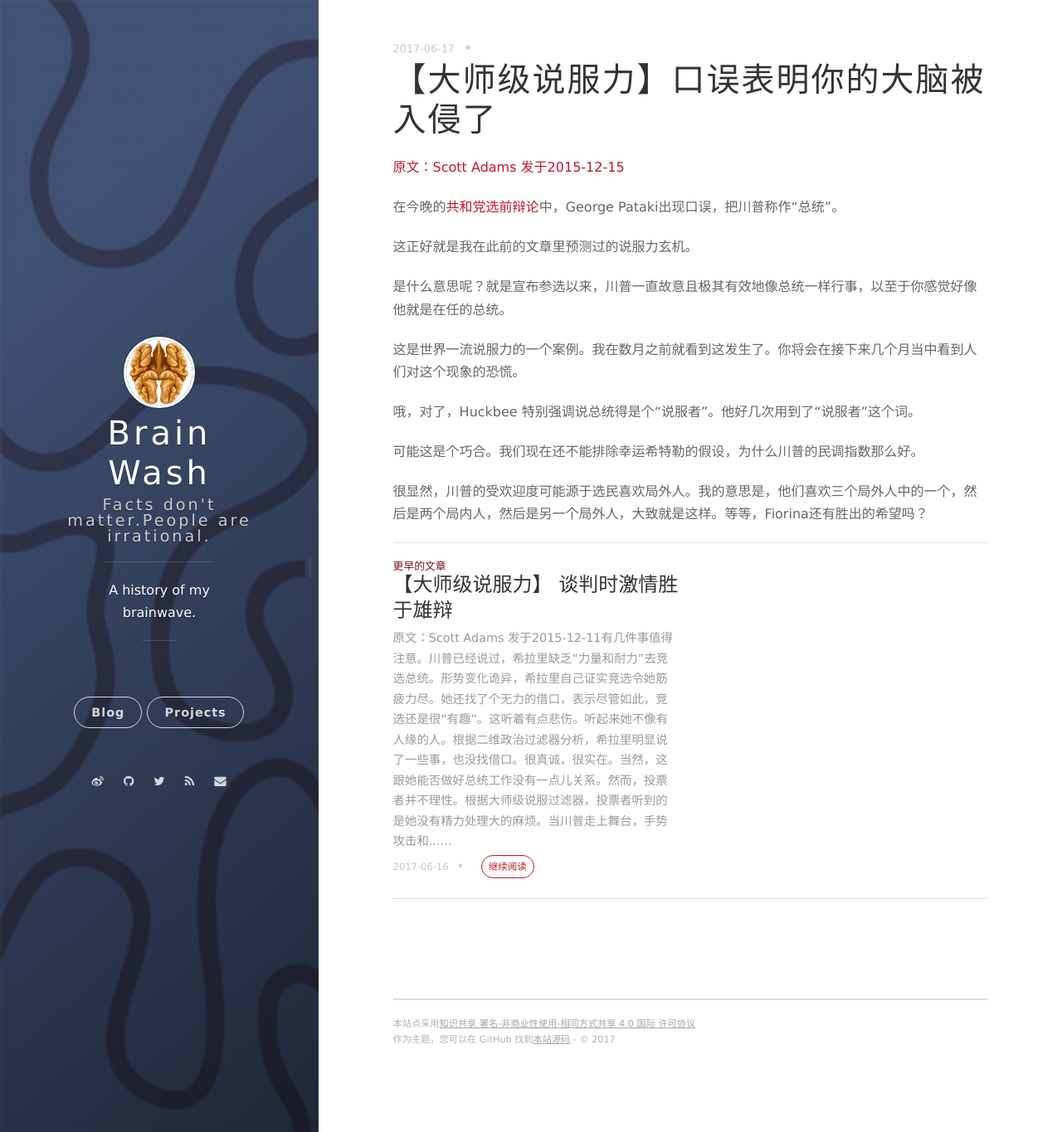
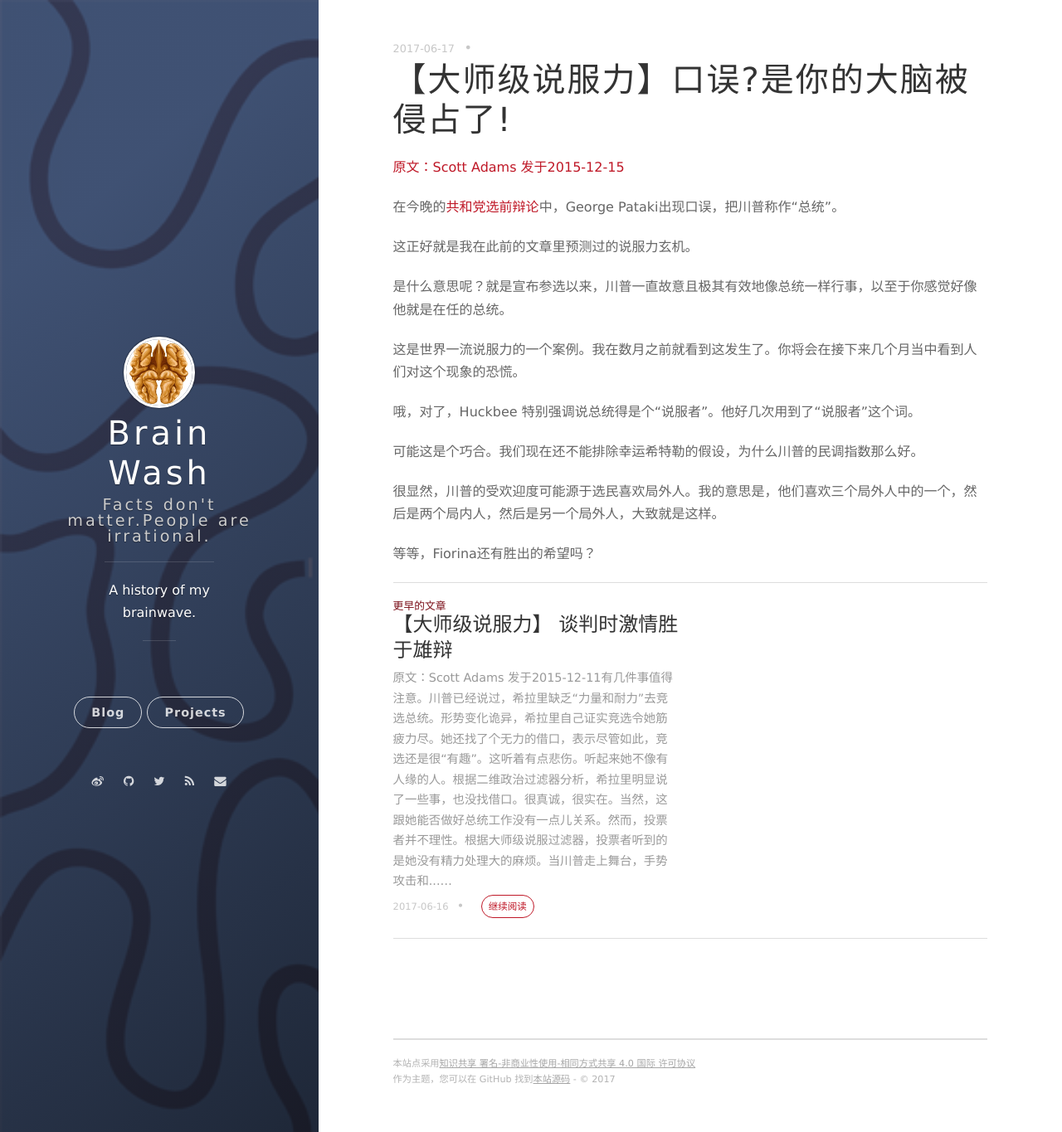
Before and after one commit to iwomen/iwomen.github.io, a Jekyll site: the page built from _posts/2017-06-17-slip-of-the-tongue.md, in a window 1280 px wide and 1365 px high. Shown: the whole window at 83% size. Built offline with Jekyll 4.4.1, drawn with Linux system fonts in a browser that asks for light colours; nearby versions of some CDN libraries; our own code applies the rules of GitHub Pages for plain Markdown files; comment, search, counter and statistics services are not loaded.

Commit message:
Update 2017-06-17-slip-of-the-tongue.md

```diff
--- a/_posts/2017-06-17-slip-of-the-tongue.md
+++ b/_posts/2017-06-17-slip-of-the-tongue.md
@@ -1,6 +1,6 @@
 ---
 playout: post
-title: 【大师级说服力】口误表明你的大脑被入侵了
+title: 【大师级说服力】口误?是你的大脑被侵占了!
 date: 2017-06-17
 ---
 
@@ -19,7 +19,9 @@ date: 2017-06-17
 
 可能这是个巧合。我们现在还不能排除幸运希特勒的假设，为什么川普的民调指数那么好。
 
-很显然，川普的受欢迎度可能源于选民喜欢局外人。我的意思是，他们喜欢三个局外人中的一个，然后是两个局内人，然后是另一个局外人，大致就是这样。等等，Fiorina还有胜出的希望吗？
+很显然，川普的受欢迎度可能源于选民喜欢局外人。我的意思是，他们喜欢三个局外人中的一个，然后是两个局内人，然后是另一个局外人，大致就是这样。
+
+等等，Fiorina还有胜出的希望吗？
 
 
 [1]: http://blog.dilbert.com/post/135287298621/master-persuader-update-slip-of-the-tongue
```
